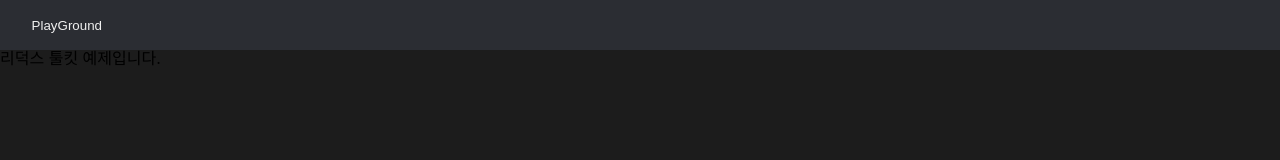
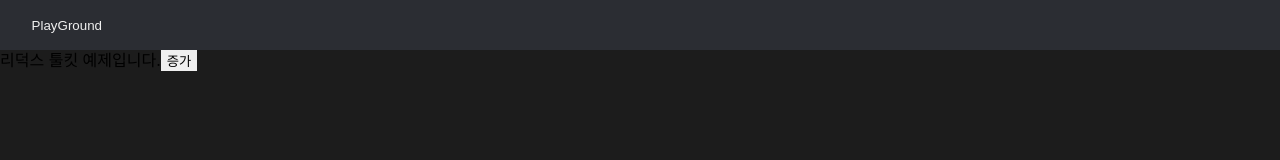
Before and after one commit to Bhanjo/next-playground, a Next.js app: page /rtk-counter in a window 1280 px wide. Shown: the top 160 px of the page. Built offline with nearby package versions, Linux system fonts and the light colour scheme.

Commit message:
setting: react-redux 설치

```diff
--- a/package.json
+++ b/package.json
@@ -11,6 +11,7 @@
   "dependencies": {
     "@babel/core": "^7.17.8",
     "@reduxjs/toolkit": "^1.8.3",
+    "@types/react-redux": "^7.1.24",
     "@types/styled-components": "^5.1.23",
     "@typescript-eslint/eslint-plugin": "^5.12.1",
     "@typescript-eslint/parser": "^5.12.1",
@@ -26,6 +27,9 @@
     "prettier": "^2.5.1",
     "react": "17.0.2",
     "react-dom": "17.0.2",
+    "react-redux": "^8.0.2",
+    "redux": "^4.2.0",
+    "redux-typescript": "^1.2.1",
     "styled-components": "^5.3.3",
     "styled-reset": "^4.3.4",
     "swr": "^1.2.2"
--- a/pages/rtk-counter/index.tsx
+++ b/pages/rtk-counter/index.tsx
@@ -1,5 +1,20 @@
+import { useState } from 'react';
+
 const RtkCounter = () => {
-  return <p>리덕스 툴킷 예제입니다.</p>;
+  const [counter, setCounter] = useState(0);
+
+  const inc = () => {
+    setCounter((prevValue) => prevValue + 1);
+  };
+
+  return (
+    <div>
+      리덕스 툴킷 예제입니다.
+      <button type='button' onClick={inc}>
+        증가
+      </button>
+    </div>
+  );
 };
 
 export default RtkCounter;
```
Also changed, not shown: 1 other file (tests, documents, lock files or other folders).
